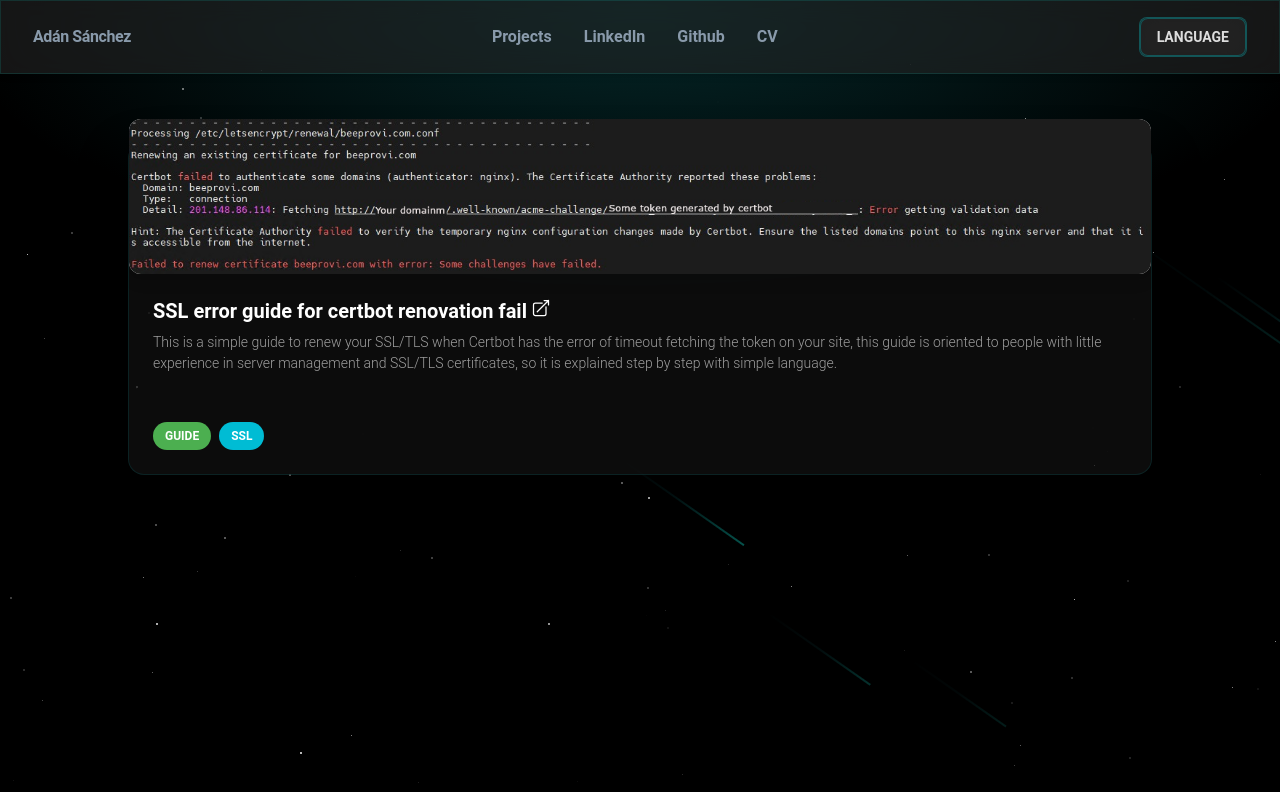
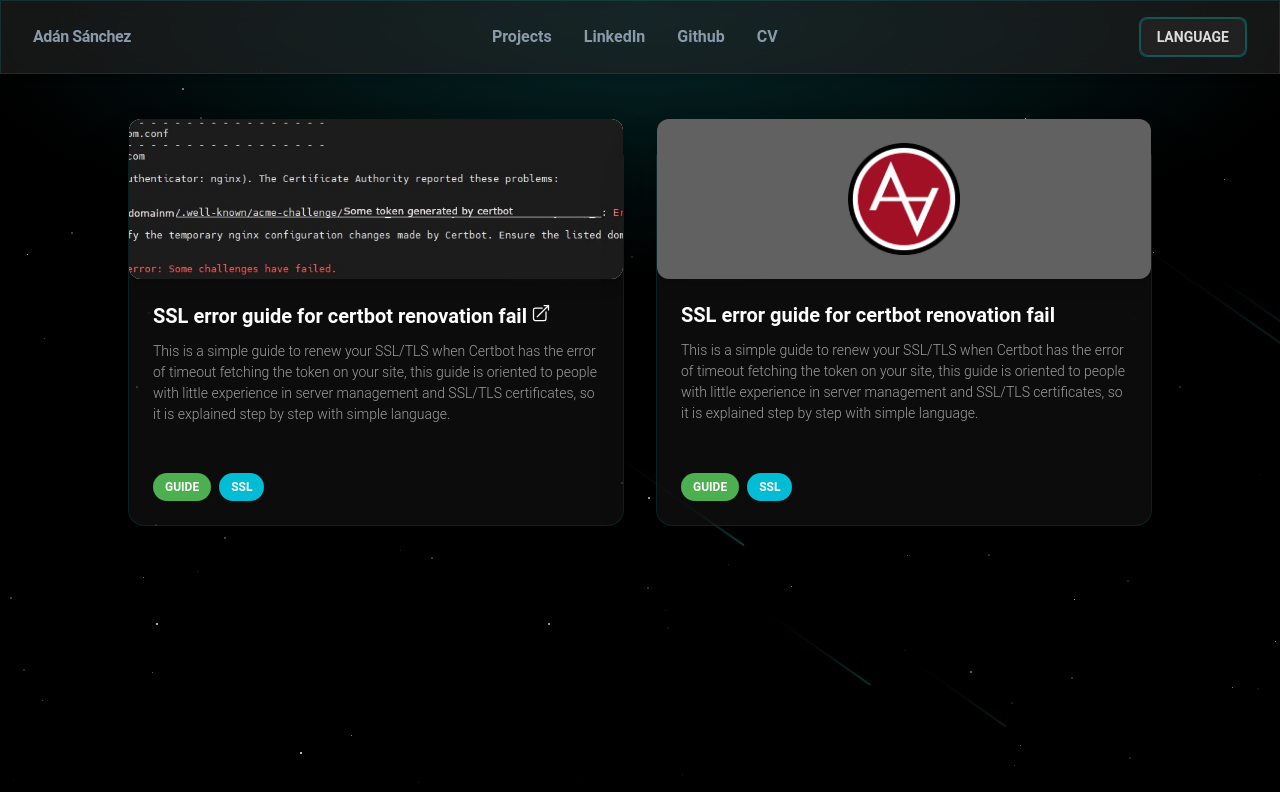
Before and after one commit to DEadMan10sds/Portfolio, a React (Vite) app: page /projects in a window 1280 px wide. Shown: the top 792 px of the page. Built offline with nearby package versions, Linux system fonts and the light colour scheme.

Commit message:
IMPROVED: Proportions and default image for project card

```diff
--- a/src/Pages/Projects.tsx
+++ b/src/Pages/Projects.tsx
@@ -10,10 +10,12 @@ export const Projects = () => {
   );
 
   return (
-    <>
+    <div
+      className={`${projectsList.length > 1 && "sm:grid grid-cols-2 gap-8"}`}
+    >
       {projectsList.map((project, index) => (
         <ProjectCard key={`${project.title}-${index}`} project={project} />
       ))}
-    </>
+    </div>
   );
 };
--- a/src/components/ProjectCard.tsx
+++ b/src/components/ProjectCard.tsx
@@ -45,34 +45,36 @@ export type ProjectArguments = {
 function ProjectCard({ project }: { project: ProjectArguments }) {
   const { t } = useTranslation();
   return (
-    <Card className="rounded-2xl mt-12 bg-[rgba(33,33,33,0.38)] backdrop-blur-xl border border-[rgba(13,115,119,0.22)] shadow-[0_18px_50px_rgba(0,0,0,0.45)]">
-      {project.img && (
-        <CardHeader className="w-fit mx-auto">
-          <img src={project.img} alt="imgdeprueba" />
+    <Card className="rounded-2xl mt-12 bg-[rgba(33,33,33,0.38)] backdrop-blur-xl border border-[rgba(13,115,119,0.22)] shadow-[0_18px_50px_rgba(0,0,0,0.45)] flex flex-col">
+      <CardHeader
+        className={`mx-auto w-full h-40 ${project.img ? "" : "hidden md:flex bg-gray-700 items-center justify-center"}`}
+      >
+        <img
+          src={project.img ?? "logo.png"}
+          alt={`${project.title}-image`}
+          className={`object-cover ${project.img ? "h-full" : "h-28"} `}
+        />
       </CardHeader>
-      )}
-      <CardBody className="flex h-full flex-col gap-4">
-        <div className="mt-auto">
-          {project.url ? (
+
+      <CardBody className="flex flex-col gap-3 flex-grow">
         <Typography
           variant="h5"
-              className="text-white leading-tight transition hover:text-cyan-600"
+          className={`text-white leading-tight ${project.url ? "transition hover:text-cyan-600" : ""}`}
         >
+          {project.url ? (
             <Link to={project.url} className="flex gap-1 items-baseline">
               {project.title}
               <ArrowTopRightOnSquareIcon className="h-5 w-5 flex-shrink-0" />
             </Link>
+          ) : (
+            project.title
+          )}
         </Typography>
-          ) : (
-            <Typography variant="h5" className="text-white leading-tight">
-              {project.title}
-            </Typography>
-          )}
-          <div className="mt-2 flex items-center gap-2 text-white/65">
+
+        <div className="flex items-center gap-2 text-white/65">
           <Typography variant="small" className="text-white/60">
             {project.description}
           </Typography>
-          </div>
         </div>
       </CardBody>
       {/* //TODO: Optimize to avoid '0' when used just '&&' */}
--- a/src/languages/en.ts
+++ b/src/languages/en.ts
@@ -200,6 +200,12 @@ const enTranslation = {
           img: "CertbotError.png",
           tags: ["Guide", "SSL"],
         },
+        {
+          title: "SSL error guide for certbot renovation fail",
+          description:
+            "This is a simple guide to renew your SSL/TLS when Certbot has the error of timeout fetching the token on your site, this guide is oriented to people with little experience in server management and SSL/TLS certificates, so it is explained step by step with simple language.",
+          tags: ["Guide", "SSL"],
+        },
       ],
       header: "Projects",
       tags: {
```
Lines whose indentation alone changed are shown as unchanged.
